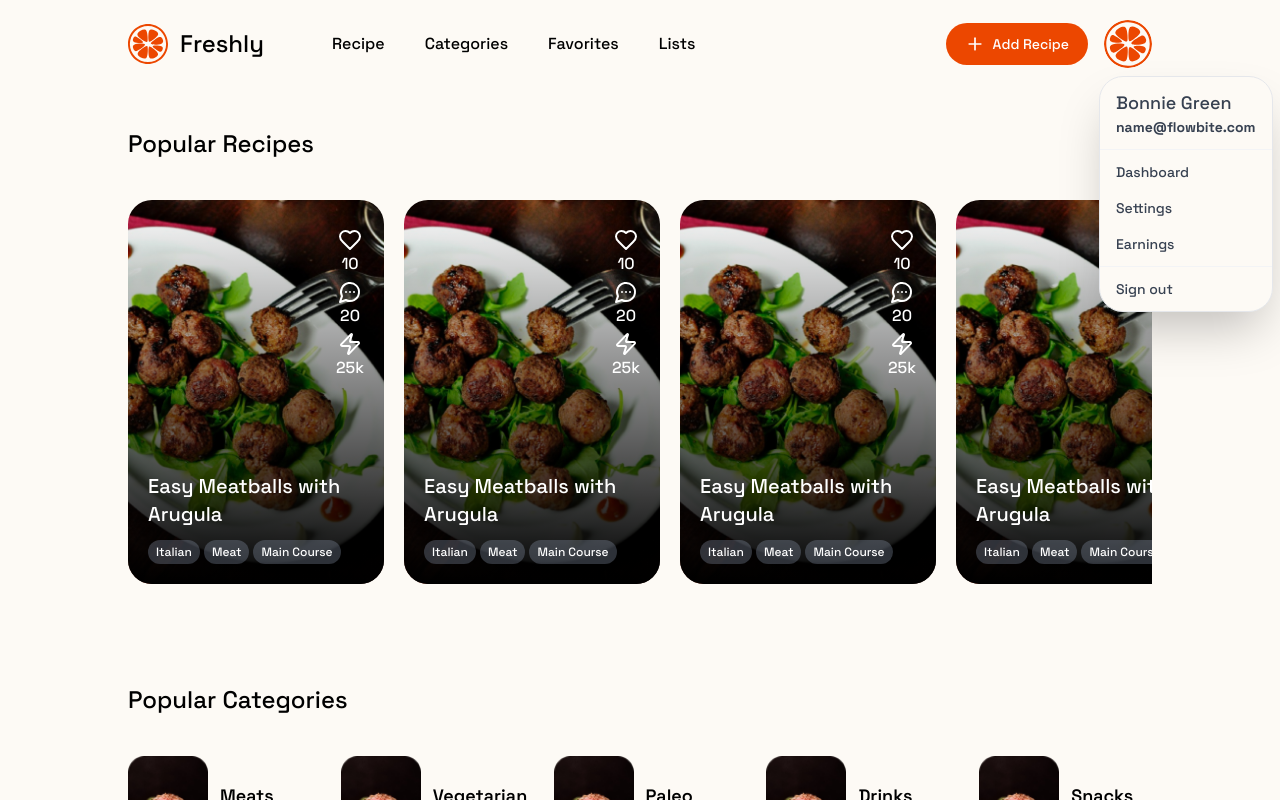
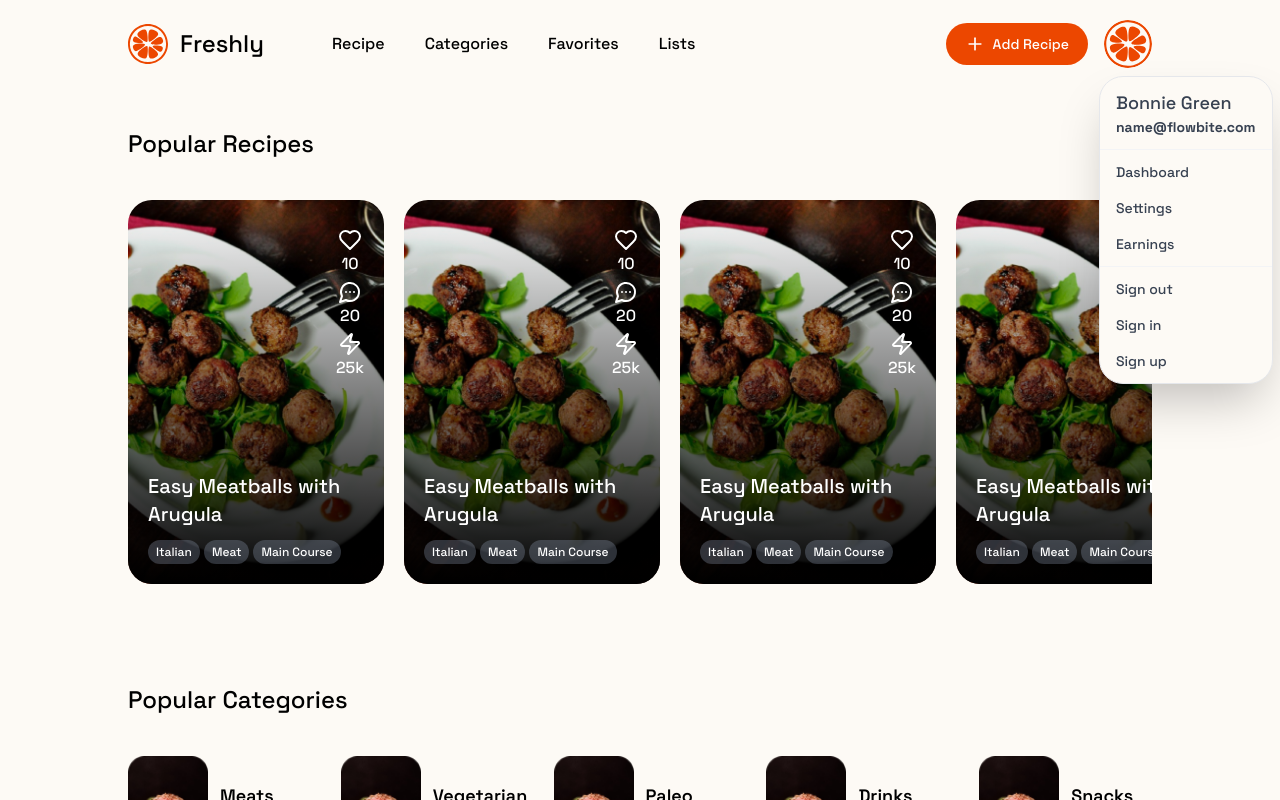
Before and after one commit to ekhassan/recipe_sharing_app, a React (Vite) app in the folder client/: page / in a window 1280 px wide. Both pictures are taken after a click on the button 1128 px from the left and 44 px from the top of the page. Shown: the top 800 px of the page. Built offline with nearby package versions, Linux system fonts and the light colour scheme; no server answers.

Commit message:
Navbar Link Fix

```diff
--- a/client/src/components/Navbar.jsx
+++ b/client/src/components/Navbar.jsx
@@ -43,7 +43,7 @@ const Navbar = () => {
                             />
                         </div>}
                         arrowIcon={false}
-                        className="bg-[#fdfaf5] font-medium shadow-2xl rounded-3xl"
+                        className="bg-[#fdfaf5] font-medium shadow-2xl rounded-3xl "
                         inline
                     >
                         <Dropdown.Header>
@@ -54,7 +54,9 @@ const Navbar = () => {
                         <Dropdown.Item>Settings</Dropdown.Item>
                         <Dropdown.Item>Earnings</Dropdown.Item>
                         <Dropdown.Divider />
-                        <Dropdown.Item>Sign out</Dropdown.Item>
+                        <Dropdown.Item className="focus:rounded-b-3xl hover:rounded-b-3xl" as={Link} to={'/signout'}>Sign out</Dropdown.Item>
+                        <Dropdown.Item className="focus:rounded-b-3xl hover:rounded-b-3xl" as={Link} to={'/signin'}>Sign in</Dropdown.Item>
+                        <Dropdown.Item className="focus:rounded-b-3xl hover:rounded-b-3xl" as={Link} to={'/signup'}>Sign up</Dropdown.Item>
                     </Dropdown>
 
                     {/* Mobile Menu Button */}
```
